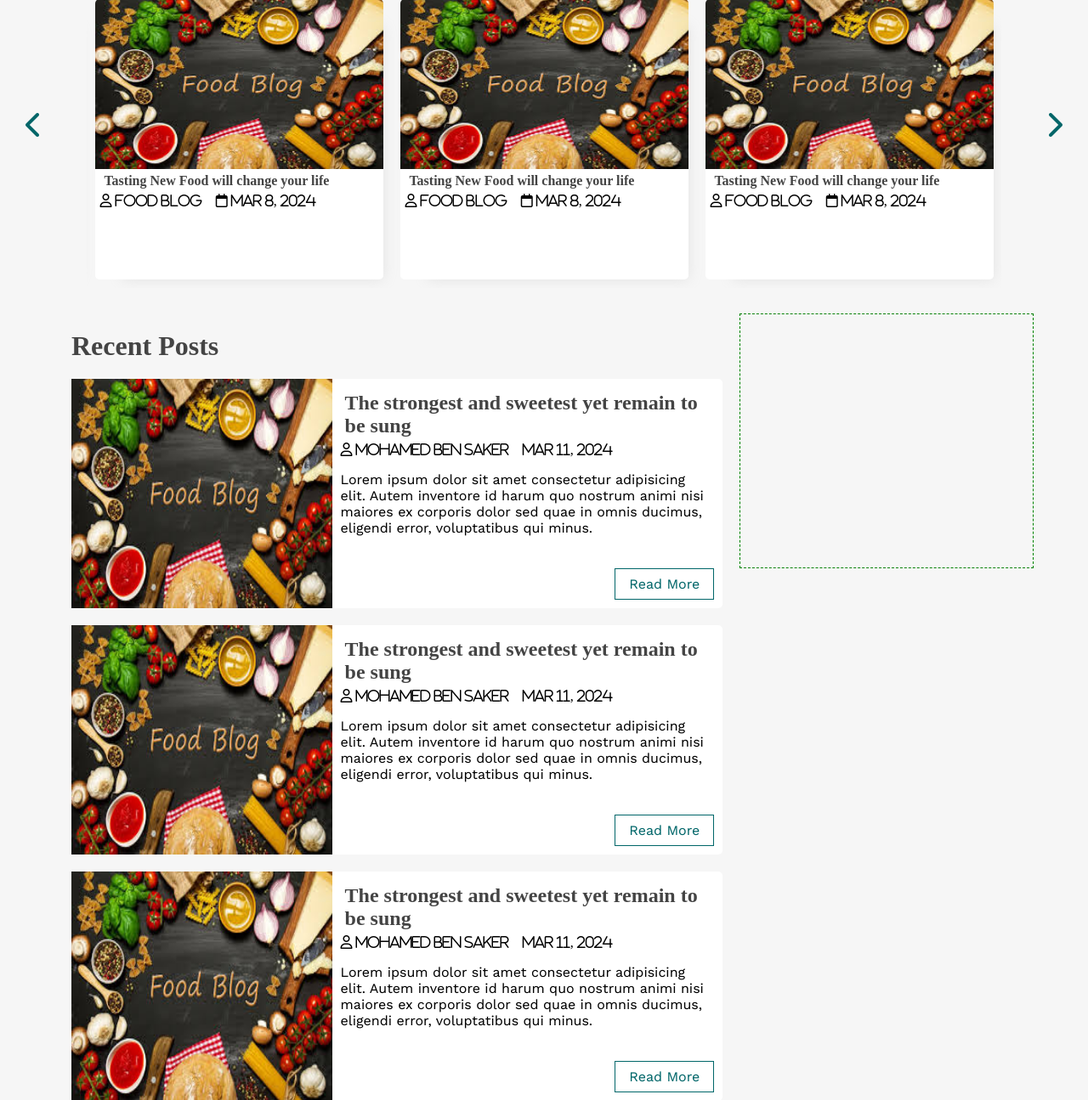
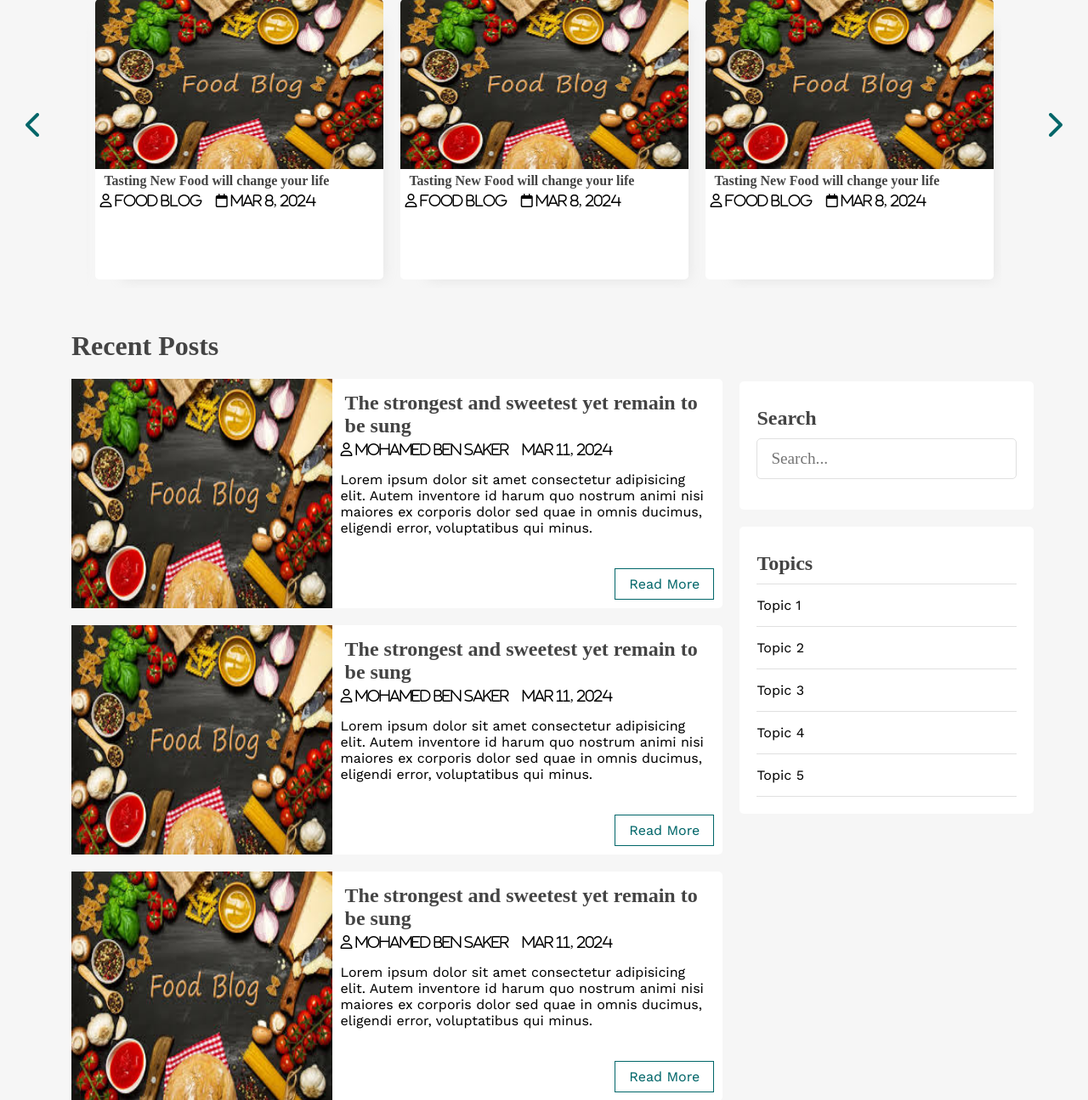
Before and after one commit to Ryannn26/Chakchouka, a PHP site: page / in a window 1280 px wide. Shown: the part 174-1469 px from the top of the page at 85% size. Run offline with PHP 8.4, Linux system fonts and the light colour scheme; some libraries are stand-ins or nearby versions.

Commit message:
adding sidebar (search section)

```diff
--- a/blog/index.html
+++ b/blog/index.html
@@ -180,7 +180,24 @@
             </div>
         </div>
         <!--Main content-->
-        <div class="sidebar"></div>
+        <div class="sidebar">
+            <div class="section search">
+                <h2 class="section-title">Search</h2>
+                <form action="index.html" method="post">
+                    <input type="text" name="search-term" class="text-input" placeholder="Search...">
+                </form>
+            </div>
+            <div class="section topics">
+                <h2 class="section-title">Topics</h2>
+                <ul>
+                    <li><a href="#">Topic 1</a></li>
+                    <li><a href="#">Topic 2</a></li>
+                    <li><a href="#">Topic 3</a></li>
+                    <li><a href="#">Topic 4</a></li>
+                    <li><a href="#">Topic 5</a></li>
+                </ul>
+            </div>
+        </div>
     </div>
 </div>
 <!--JQUERRY -->
--- a/blog/style.css
+++ b/blog/style.css
@@ -32,6 +32,19 @@ a{
 .btn:hover{
     color: white !important;
     background-color: #005255;
+
+}
+.text-input {
+    padding: .7rem 1rem;
+    display: block;
+    width:100%;
+    border-radius: 5px;
+    outline: none;
+    color: #444;
+    line-height: 1.5rem;
+    font-family:"Work  Sans",serif ;
+    border: 1px solid #e0e0e0;
+    font-size: 1.2em;
 
 }
 header {
@@ -207,8 +220,36 @@ header ul li ul li a:hover{
 .content .sidebar{
     width:30% ;
     float: left;
-    border: 1px dashed green;
     height: 300px;
+}
+/* sidebar*/
+.content .sidebar .section{
+    background-color: white;
+    padding: 20px;
+    border-radius: 5px;
+    margin-bottom: 20px;
+}
+.content .sidebar .section.search{
+    margin-top: 80px;
+}
+.content .sidebar .section.topics ul{
+    margin: 0px;
+    padding: 0px;
+    list-style: none;
+    border-top: 1px solid #e0e0e0;
+}
+.content .sidebar .section.topics ul li a{
+    display: block;
+    padding: 15px 0px 15px 0px ;
+    border-bottom: 1px solid #e0e0e0;
+    transition: all 0.3s;
+}
+.content .sidebar .section.topics ul li a:hover{
+    padding-left: 10px;
+    transition: all 0.3s;
+}
+.content .sidebar .section .section-title{
+    margin: 10px 0px 10px 0px ;
 }
 
 /*Media queries*/
```
